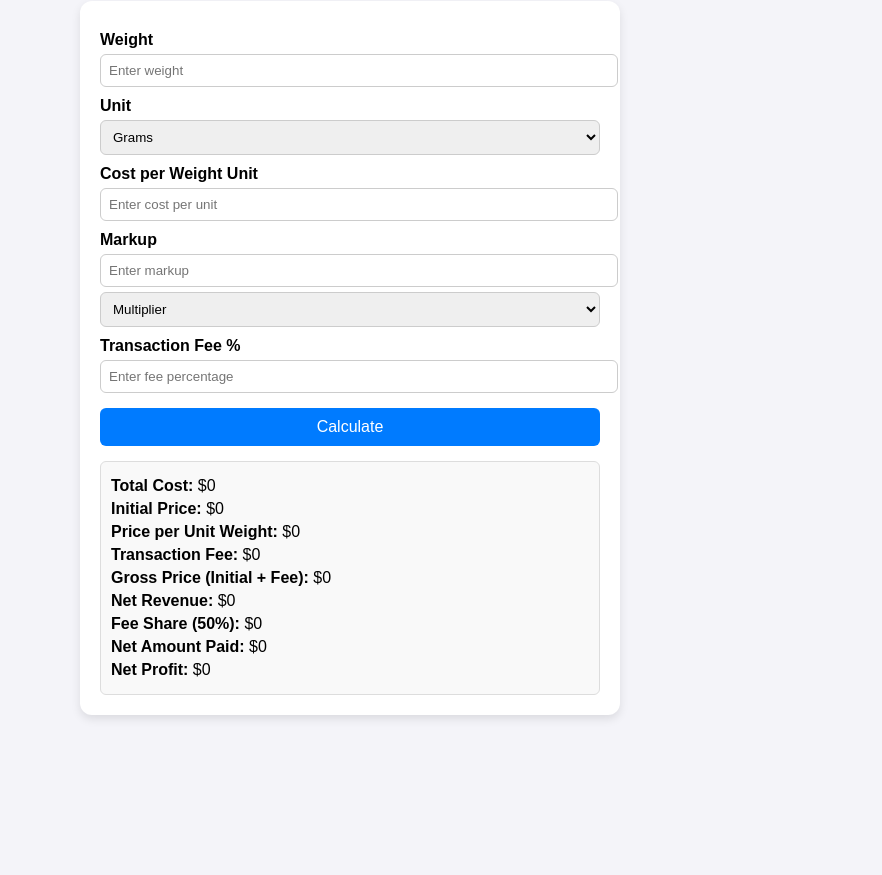
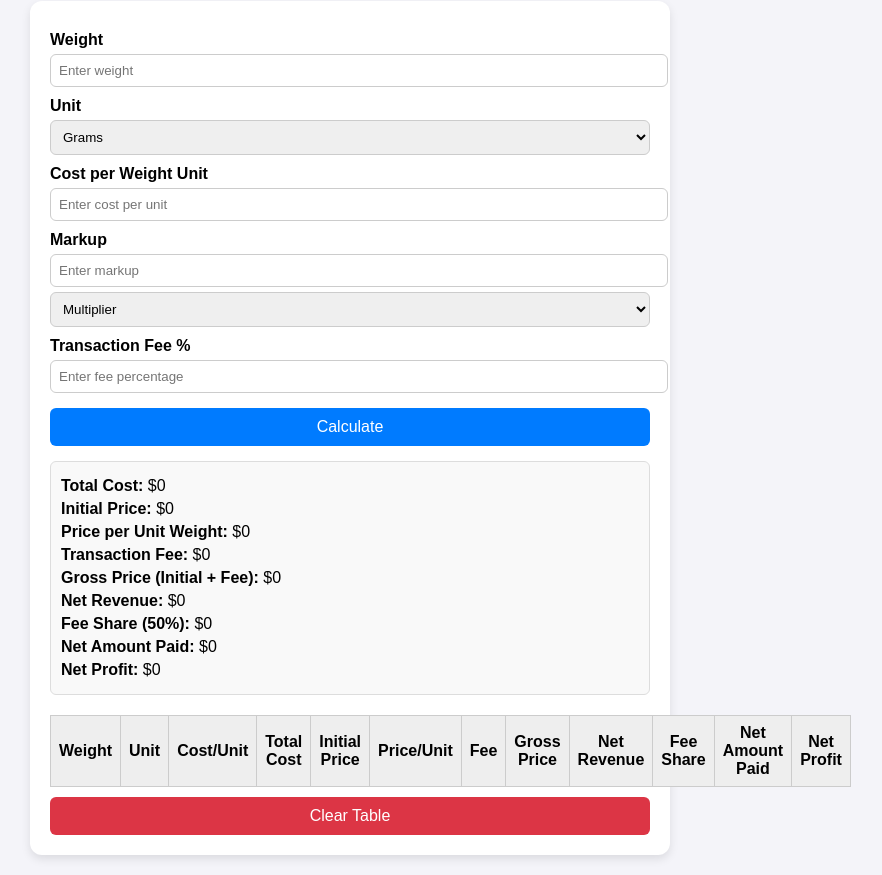
Before and after one commit to rockazona/net-profit, a plain HTML site: page index.html in a window 1280 px wide. Shown: the part 79-954 px from the top of the page, without its empty margins (290-1172 px from the left). Before the commit the page ends 814 px from the top, so only its background shows below. Drawn offline with Linux system fonts and the light colour scheme.

Commit message:
Update index.html

```diff
--- a/index.html
+++ b/index.html
@@ -14,7 +14,7 @@
       text-align: center;
     }
     .calculator {
-      max-width: 500px;
+      max-width: 600px;
       margin: auto;
       padding: 20px;
       background: #fff;
@@ -56,6 +56,26 @@
     }
     .output p {
       margin: 5px 0;
+    }
+    table {
+      margin-top: 20px;
+      width: 100%;
+      border-collapse: collapse;
+    }
+    th, td {
+      border: 1px solid #ccc;
+      padding: 8px;
+      text-align: center;
+    }
+    th {
+      background: #eee;
+    }
+    .clear-btn {
+      background: #dc3545;
+      margin-top: 10px;
+    }
+    .clear-btn:hover {
+      background: #a71d2a;
     }
   </style>
 </head>
@@ -100,11 +120,34 @@
       <p><b>Net Amount Paid:</b> $<span id="netAmountPaid">0</span></p>
       <p><b>Net Profit:</b> $<span id="netProfit">0</span></p>
     </div>
+
+    <!-- Results Table -->
+    <table id="resultsTable">
+      <thead>
+        <tr>
+          <th>Weight</th>
+          <th>Unit</th>
+          <th>Cost/Unit</th>
+          <th>Total Cost</th>
+          <th>Initial Price</th>
+          <th>Price/Unit</th>
+          <th>Fee</th>
+          <th>Gross Price</th>
+          <th>Net Revenue</th>
+          <th>Fee Share</th>
+          <th>Net Amount Paid</th>
+          <th>Net Profit</th>
+        </tr>
+      </thead>
+      <tbody></tbody>
+    </table>
+    <button class="clear-btn" onclick="clearTable()">Clear Table</button>
   </div>
 
   <script>
     function calculate() {
       const weight = parseFloat(document.getElementById("weight").value) || 0;
+      const unit = document.getElementById("unit").value;
       const costPerUnit = parseFloat(document.getElementById("costPerUnit").value) || 0;
       const markup = parseFloat(document.getElementById("markup").value) || 0;
       const markupType = document.getElementById("markupType").value;
@@ -136,13 +179,13 @@
       // Fee share (50%)
       const feeShare = transactionFee / 2;
 
-      // Net amount paid (cost + fee share)
-      const netAmountPaid = totalCost + feeShare;
+      // Net amount paid (cost - fee share)
+      const netAmountPaid = totalCost - feeShare;
 
       // Net profit
       const netProfit = netRevenue - netAmountPaid;
 
-      // Update results
+      // Update results in display
       document.getElementById("totalCost").innerText = totalCost.toFixed(2);
       document.getElementById("initialPrice").innerText = initialPrice.toFixed(2);
       document.getElementById("pricePerUnit").innerText = pricePerUnit.toFixed(2);
@@ -152,6 +195,29 @@
       document.getElementById("feeShare").innerText = feeShare.toFixed(2);
       document.getElementById("netAmountPaid").innerText = netAmountPaid.toFixed(2);
       document.getElementById("netProfit").innerText = netProfit.toFixed(2);
+
+      // Add row to table
+      const tableBody = document.getElementById("resultsTable").querySelector("tbody");
+      const newRow = tableBody.insertRow();
+      newRow.innerHTML = `
+        <td>${weight}</td>
+        <td>${unit}</td>
+        <td>$${costPerUnit.toFixed(2)}</td>
+        <td>$${totalCost.toFixed(2)}</td>
+        <td>$${initialPrice.toFixed(2)}</td>
+        <td>$${pricePerUnit.toFixed(2)}</td>
+        <td>$${transactionFee.toFixed(2)}</td>
+        <td>$${grossPrice.toFixed(2)}</td>
+        <td>$${netRevenue.toFixed(2)}</td>
+        <td>$${feeShare.toFixed(2)}</td>
+        <td>$${netAmountPaid.toFixed(2)}</td>
+        <td>$${netProfit.toFixed(2)}</td>
+      `;
+    }
+
+    function clearTable() {
+      const tableBody = document.getElementById("resultsTable").querySelector("tbody");
+      tableBody.innerHTML = ""; // clear rows, keep headers
     }
   </script>
 </body>
```
